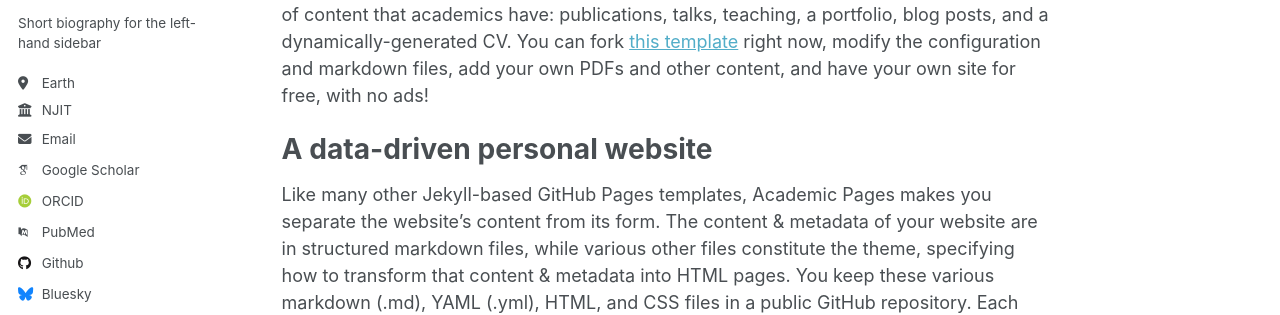
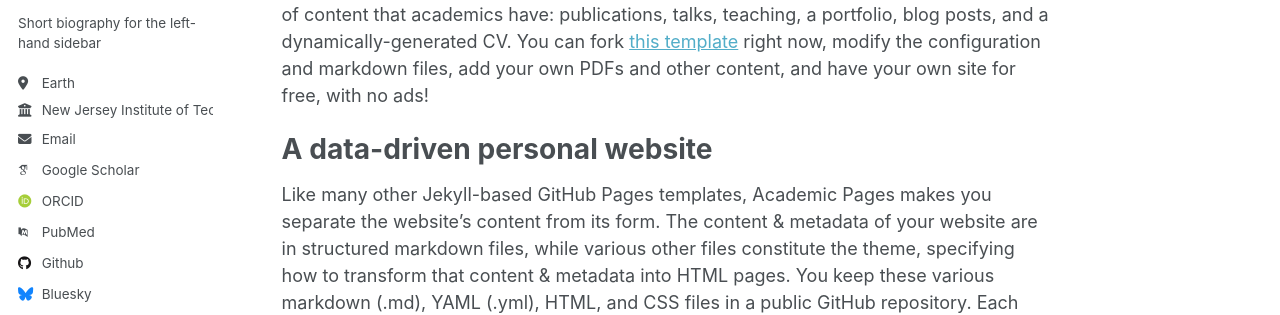
Before and after one commit to cyang322/cyang322.github.io, a Jekyll site: the page built from _pages/about.md, in a window 1280 px wide. Shown: the part 310-625 px from the top of the page. Built offline with Jekyll 4.4.1, drawn with Linux system fonts in a browser that asks for light colours; some web fonts are replaced.

Commit message:
Update _config.yml

```diff
--- a/_config.yml
+++ b/_config.yml
@@ -26,9 +26,9 @@ author:
   pronouns         : # example: "she/her"
   bio              : "Short biography for the left-hand sidebar"
   location         : "Earth"
-  employer         : "NJIT"
+  employer         : "New Jersey Institute of Technology"
   uri              : # URL
-  email            : "none@example.org"
+  email            : "cy322@njit.edu"
 
   # Academic websites
   arxiv            : # URL - Update with the correct link to your profile
```
